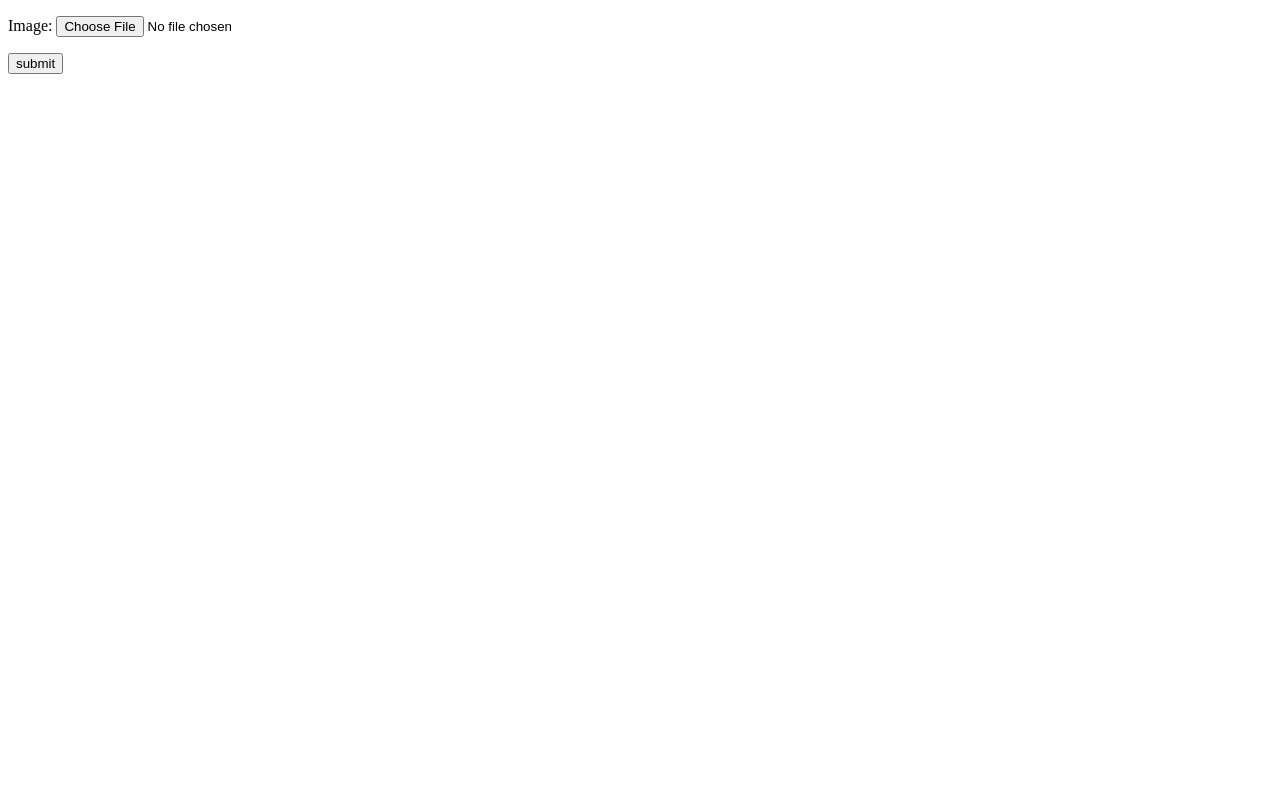
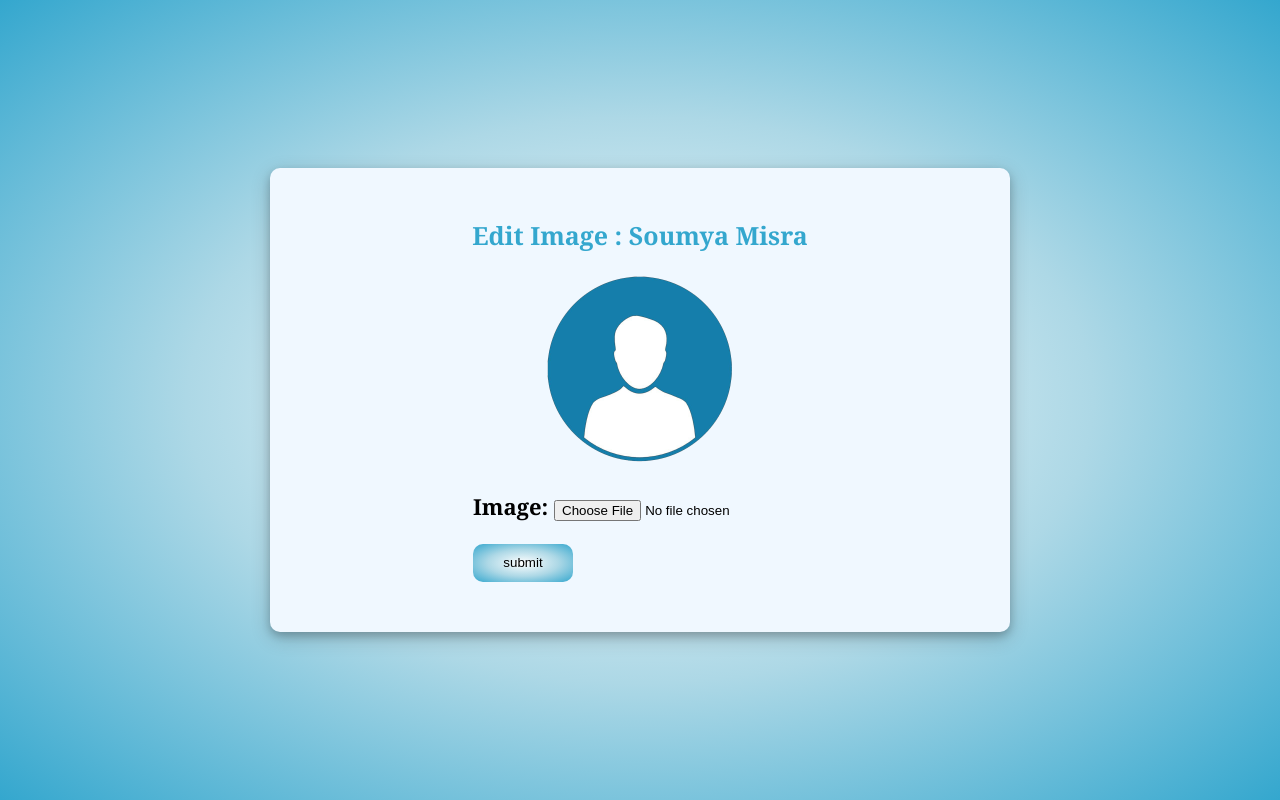
Before and after one commit to revanth-41/studmanagemenrt, a Django app: page /app/home/details/1/editprofilepic/ in a window 1280 px wide. Before the commit the page is almost empty. Run offline with Django 4.2, Linux system fonts and the light colour scheme; data comes from the database, SQL or seed files in the repository; both versions use the stored data as it was after the commit.

Commit message:
feat: Changes in Templates

```diff
--- a/student_management_app/Templates/Register.html
+++ b/student_management_app/Templates/Register.html
@@ -58,6 +58,7 @@
                 {{form.as_p}}
                 <button type="submit" value="Register" class="register-button">{% if btval %} Update {%else%} Register {% endif %}</button>
                 <button type="submit" class="register-button"><a href="http://127.0.0.1:8000/app/Home/">{% if btval %} Logout {%else%} HomePage {% endif %}</a></button>
+                <button type="submit" value="Login" class="register-button"><a href="http://127.0.0.1:8000/app/home/details/{{user.id}}/">Login</a></button>
                 <p class="error-message">{{data}}</p>
             </form>
        </div>
--- a/student_management_app/Templates/updatepic.html
+++ b/student_management_app/Templates/updatepic.html
@@ -4,13 +4,62 @@
     <meta charset="UTF-8">
     <meta name="viewport" content="width=device-width, initial-scale=1.0">
     <title>Document</title>
+    <style>
+        body{
+            height: 100vh;
+            margin: 0px;
+            background-image: radial-gradient(white,lightblue,rgb(52, 167, 206));
+            font-family: Georgia, 'Times New Roman', Times, serif;
+            box-sizing: border-box;
+            display: flex;
+            justify-content: center;
+            align-items: center;
+        }
+        .img-container{
+            background-color: aliceblue;
+            width: 50%;
+            height: fit-content;
+            box-shadow: 0 4px 8px 0 rgba(0, 0, 0, 0.2), 0 6px 20px 0 rgba(0, 0, 0, 0.19);
+            border-radius: 10px;
+            display: flex;
+            flex-direction: column;
+            justify-content: center;
+            align-items: center;
+            font-weight: bold;
+            font-size: 22px;
+            padding: 50px;
+        }
+        h1{
+            margin-top: 0px;
+            color: rgb(52, 167, 206);
+            font-size: 25px;
+        }
+        .register-button{
+            background-image: radial-gradient(white,lightblue,rgb(52, 167, 206));
+            width: 100px;
+            height: 38px;
+            text-align: center;
+            border-width: 0px;
+            font-weight: 500;
+            border-radius: 10px;
+        }
+        .profile-img{
+            width: 200px;
+            height: 200px;
+            border-radius: 150px;
+        }
+    </style>
 </head>
 <body>
-    <form enctype="multipart/form-data" method="post">
-        {%csrf_token%}
-        {{form.as_p}}
-        <button type="submit" class="login-button">submit
-        </button>
-    </form>
+    <div class="img-container">
+        <h1>Edit Image : {{user.name}}</h1>
+        <img src="{{ user.image.url }}" class="profile-img">
+        <form enctype="multipart/form-data" method="post">
+            {%csrf_token%}
+            {{form.as_p}}
+            <button type="submit" class="register-button">submit
+            </button>
+        </form>
+    </div>
 </body>
 </html>
--- a/student_management_app/models.py
+++ b/student_management_app/models.py
@@ -10,7 +10,7 @@ class User(models.Model):
     Address = models.TextField(max_length=120)
     username = models.CharField(max_length=30,unique=True)
     password=models.CharField(max_length=100)
-    image = models.ImageField(upload_to='images',default="c:/Users/ssadula/Pictures/p1.png")
+    image = models.ImageField(upload_to='images',default="C:/Users/ssadula/Pictures/StudentManagamentProject/media/images/p1.png")
 
 class BlogPost(models.Model):
     title = models.CharField(max_length=200)
--- a/student_management_app/views.py
+++ b/student_management_app/views.py
@@ -36,6 +36,7 @@ def UpdateProfilePic(request,id):
         # 'user' : user
     }
     user = User.objects.get(id=id)
+    context['user']=user
     if request.method == 'POST':
         form = UpdateProfilePicForm(request.POST,request.FILES,instance=user)
         if form.is_valid():
@@ -52,6 +53,8 @@ def adminUserDetails(request,id):
         'user' : user
     }
     return render(request,"AdminAccesUser.html",context)
+
+
 
 def validate_mobile_number(value):
     """
@@ -136,7 +139,7 @@ def UserLoginView(request):
             if password == user_obj.password:
                 context['user'] = user_obj
                 access_obj = Access.objects.get(user_id_id=user_obj.id)
-                if access_obj == True:
+                if access_obj.access == True:
                     return redirect('/app/home/details/{0}'.format(user_obj.id))
                 else:
                     context['user'] = "Access Permission Denied"
@@ -223,6 +226,8 @@ def Register(request):
         form = UserForm(request.POST,request.FILES)
         if form.is_valid():
             form.save()
+            user = User.objects.get(email=request.POST.get("email"))
+            context['user'] = user
             user_access_obj = Access(user_id=User.objects.get(email=request.POST.get("email")),access=True)
             user_access_obj.save()
             context['data']=f"{request.POST.get('name')} registered succefully"
```
Also changed, not shown: student_management_app/Templates/AdminAccesUser.html (+11 -0 lines), student_management_app/Templates/UserPage.html (+8 -0 lines), db.sqlite3, media/images/p1_28AH54B.png (added).
